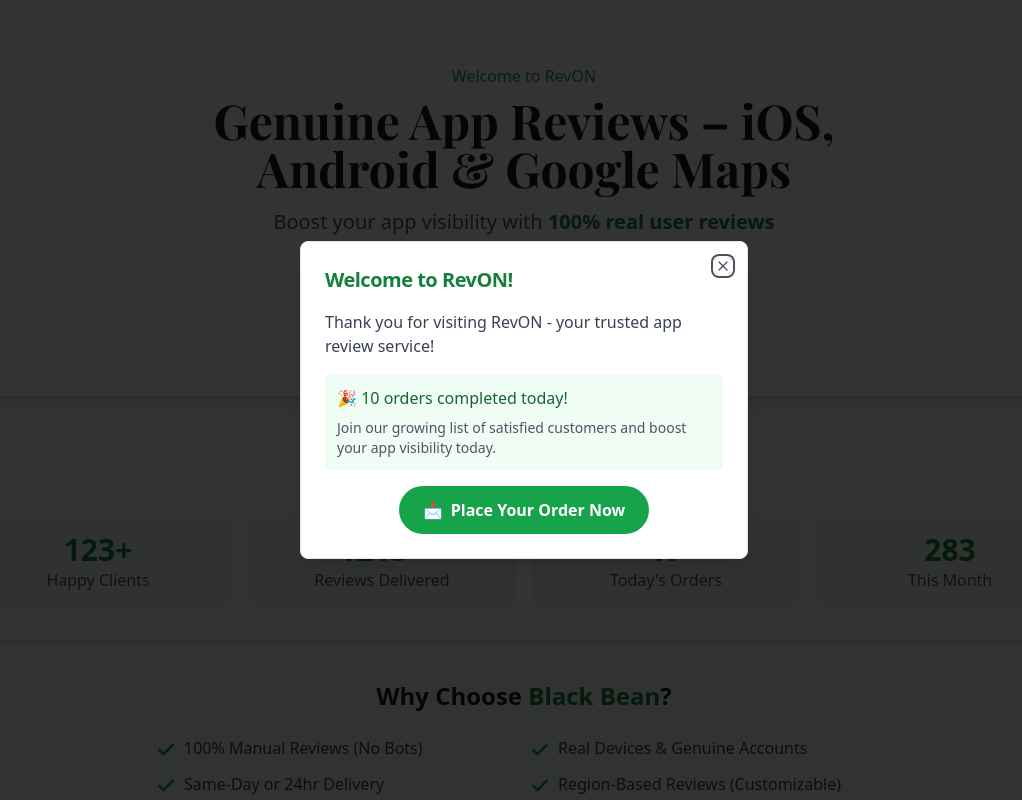
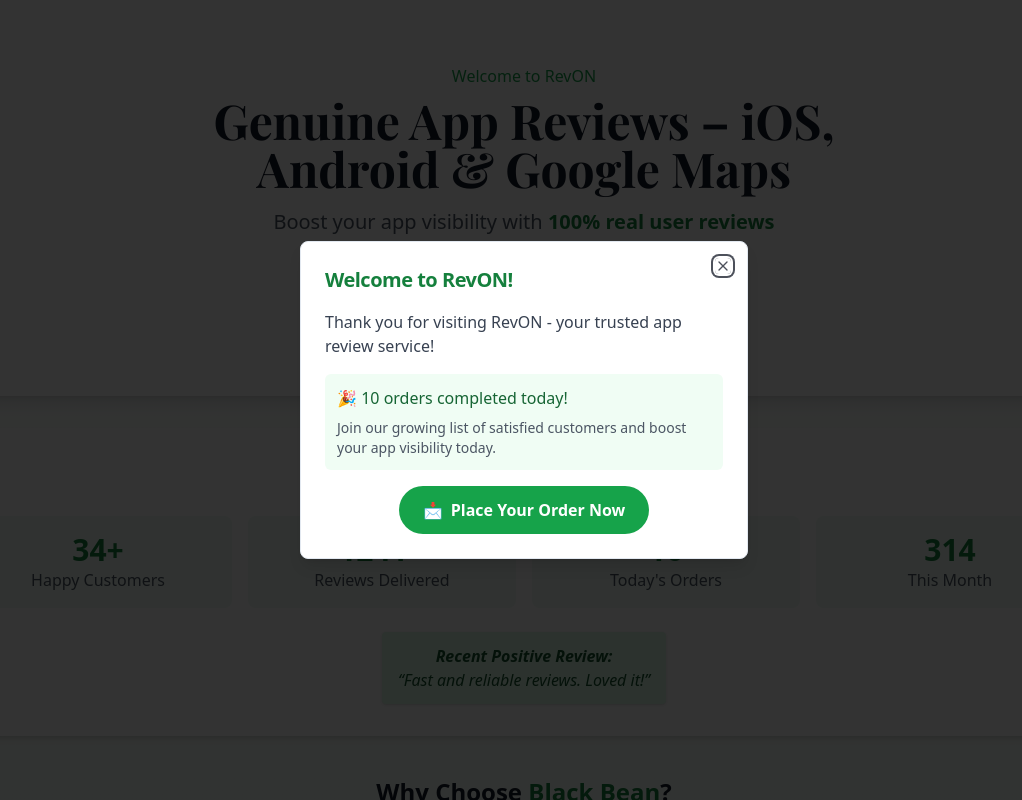
Before and after one commit to Ashking92/Revon, a React (Vite) app: page / in a window 1280 px wide. Shown: the top 800 px of the page, without its empty margins (116-1138 px from the left). Built offline with nearby package versions, Linux system fonts and the light colour scheme.

Commit message:
Fix: Update statistics and reviews
Update the statistics component to reflect the changes requested by the client, including the removal of certain elements and the addition of positive review information that updates every 5 minutes.

```diff
--- a/src/components/Statistics.tsx
+++ b/src/components/Statistics.tsx
@@ -1,33 +1,49 @@
 
 import { useState, useEffect } from 'react';
 
+const reviews = [
+  "Outstanding service! Highly recommend.",
+  "Got more downloads after using RevON.",
+  "Fast and reliable reviews. Loved it!",
+  "Boosted my app ranking within days!",
+  "Excellent support, genuine reviews!",
+  "Positive experience, will order again.",
+  "Genuine customer reviews. 5 stars!",
+  "Very happy with the results. Thank you!",
+  "Quick response, excellent service!",
+  "Impressed with the quality and speed.",
+];
+
+const getRandomReview = () => {
+  return reviews[Math.floor(Math.random() * reviews.length)];
+};
+
+// Timer for 5 minutes in milliseconds
+const FIVE_MIN = 5 * 60 * 1000;
+
 const Statistics = () => {
   const [stats, setStats] = useState({
-    totalClients: 0,
-    totalReviews: 0,
-    todayOrders: 0,
-    monthlyOrders: 0
+    totalCustomers: 30,
+    totalReviews: 1250,
+    todayOrders: 13,
+    monthlyOrders: 320
   });
+  const [review, setReview] = useState(getRandomReview());
 
   useEffect(() => {
-    // Generate random statistics for demonstration purposes
-    const baseClients = 120;
-    const baseReviews = 1200;
-    const baseTodayOrders = 15;
-    const baseMonthlyOrders = 280;
-
-    // Update stats every 10 seconds with slight variations
+    // Update stats & review every 5 minutes
     const updateStats = () => {
       setStats({
-        totalClients: baseClients + Math.floor(Math.random() * 5),
-        totalReviews: baseReviews + Math.floor(Math.random() * 20),
-        todayOrders: baseTodayOrders + Math.floor(Math.random() * 3),
-        monthlyOrders: baseMonthlyOrders + Math.floor(Math.random() * 10)
+        totalCustomers: 30 + Math.floor(Math.random() * 6), // 30 - 35+
+        totalReviews: 1200 + Math.floor(Math.random() * 60), // 1200 - 1259+
+        todayOrders: 12 + Math.floor(Math.random() * 5),     // 12 - 16
+        monthlyOrders: 300 + Math.floor(Math.random() * 40), // 300 - 339
       });
+      setReview(getRandomReview());
     };
 
     updateStats();
-    const interval = setInterval(updateStats, 10000);
+    const interval = setInterval(updateStats, FIVE_MIN);
 
     return () => clearInterval(interval);
   }, []);
@@ -37,8 +53,8 @@ const Statistics = () => {
       <h2 className="text-2xl font-bold text-gray-900 text-center mb-6">Our Impact</h2>
       <div className="grid grid-cols-2 md:grid-cols-4 gap-4 text-center">
         <div className="bg-green-50 p-4 rounded-lg">
-          <p className="text-3xl font-bold text-green-700">{stats.totalClients}+</p>
-          <p className="text-gray-600 font-medium">Happy Clients</p>
+          <p className="text-3xl font-bold text-green-700">{stats.totalCustomers}+</p>
+          <p className="text-gray-600 font-medium">Happy Customers</p>
         </div>
         <div className="bg-green-50 p-4 rounded-lg">
           <p className="text-3xl font-bold text-green-700">{stats.totalReviews}+</p>
@@ -53,6 +69,13 @@ const Statistics = () => {
           <p className="text-gray-600 font-medium">This Month</p>
         </div>
       </div>
+      <div className="mt-6 flex justify-center">
+        <div className="max-w-lg bg-green-100 px-4 py-3 rounded shadow text-green-900 italic text-center text-base">
+          <span className="font-semibold">Recent Positive Review:</span>
+          <br />
+          “{review}”
+        </div>
+      </div>
     </section>
   );
 };
```
